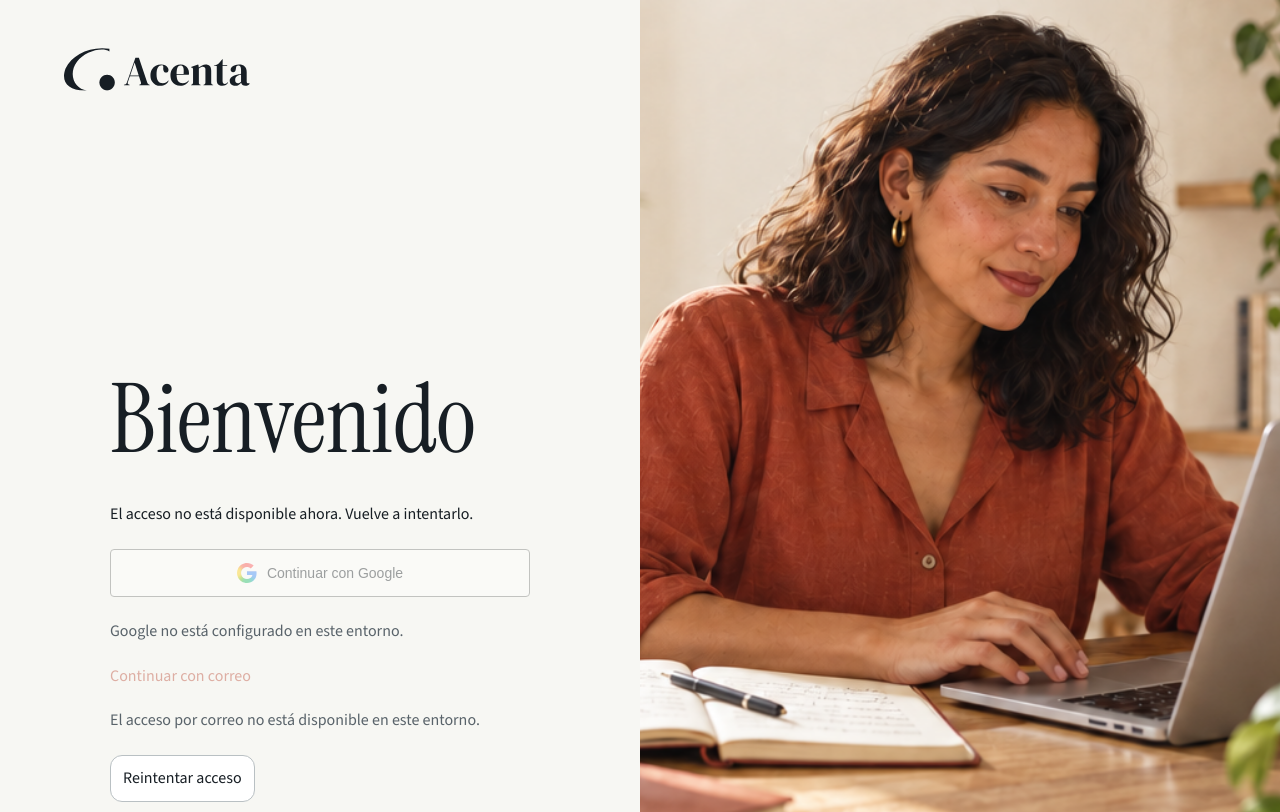
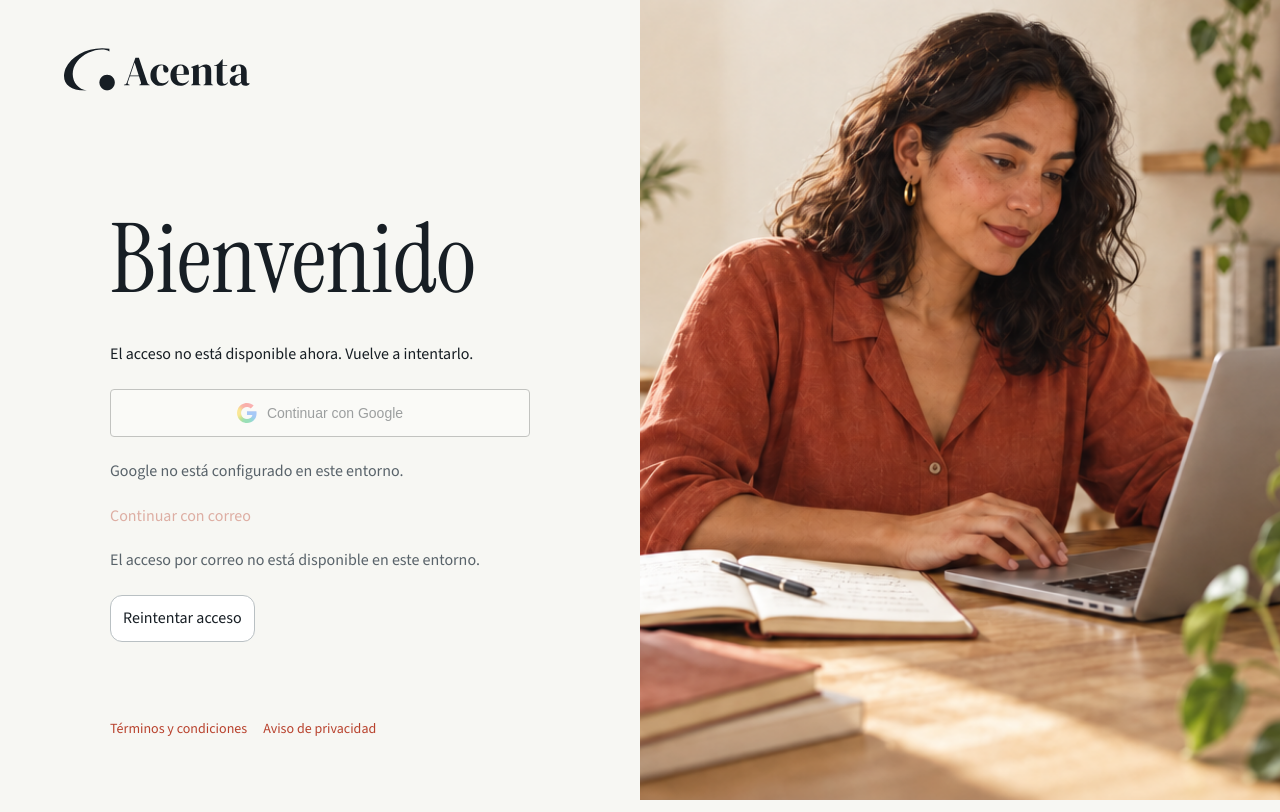
Before and after one commit to eliancanul/AulaLista-SaaS, a React (Vite) app in the folder web/: page / in a window 1280 px wide. Shown: the top 812 px of the page. Built offline with nearby package versions, Linux system fonts and the light colour scheme; no server answers.

Commit message:
fix: adapt access layout to short windows (#31)

```diff
--- a/web/src/acenta/style.css
+++ b/web/src/acenta/style.css
@@ -165,7 +165,9 @@ textarea {
 }
 .access-left {
   position: relative;
-  min-height: 960px;
+  min-height: 100dvh;
+  display: flex;
+  flex-direction: column;
 }
 .access-brand {
   position: absolute;
@@ -175,7 +177,8 @@ textarea {
 .access-selector {
   width: 420px;
   max-width: calc(100% - 64px);
-  margin: 360px auto 130px;
+  /* Keep Figma’s y=360 at 960px; give shorter windows their space back. */
+  margin: clamp(128px, calc(100dvh - 600px), 360px) auto 32px;
   display: flex;
   flex-direction: column;
   align-items: flex-start;
@@ -201,7 +204,7 @@ textarea {
 .access-form {
   width: 420px;
   max-width: calc(100% - 64px);
-  margin: 164px auto 150px;
+  margin: 164px auto 32px;
   display: flex;
   flex-direction: column;
   align-items: flex-start;
@@ -250,10 +253,8 @@ textarea {
   height: 18px;
 }
 .access-legal {
-  position: absolute;
-  left: 50%;
-  transform: translateX(-50%);
-  bottom: 62px;
+  margin: auto auto 62px;
+  flex-shrink: 0;
   width: 420px;
   max-width: calc(100% - 64px);
   display: flex;
@@ -268,15 +269,15 @@ textarea {
   text-align: left;
 }
 .access-photo {
-  min-height: 960px;
+  position: relative;
   background: var(--selection);
 }
 .access-photo img {
+  position: absolute;
+  inset: 0;
   display: block;
   width: 100%;
   height: 100%;
-  max-height: 100dvh;
-  min-height: 960px;
   object-fit: cover;
   object-position: 51% center;
 }
@@ -1043,7 +1044,7 @@ dialog::backdrop {
     margin-top: 140px;
   }
   .access-legal {
-    bottom: 32px;
+    margin-bottom: 32px;
   }
   .exit-guard {
     margin: 8vh auto;
```
Also changed, not shown: web/tests/access-layout.browser.ts (added, +147 -0 lines), 1 other file (tests, documents, lock files or other folders).
